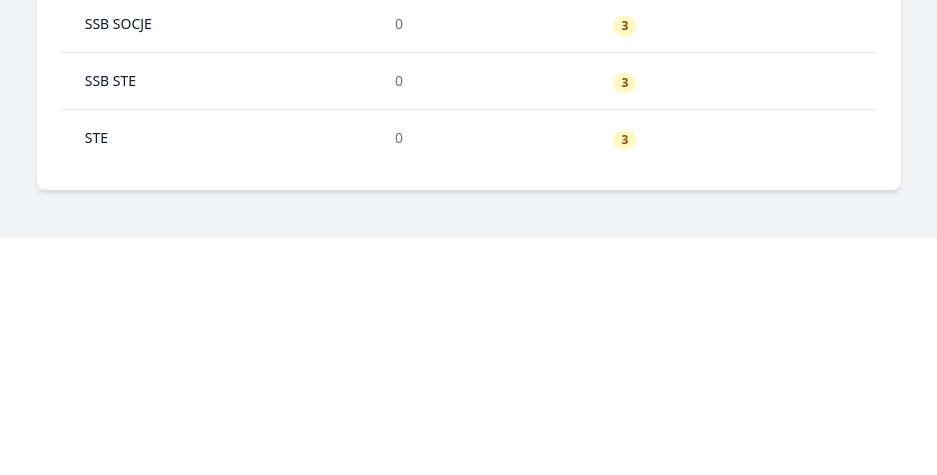
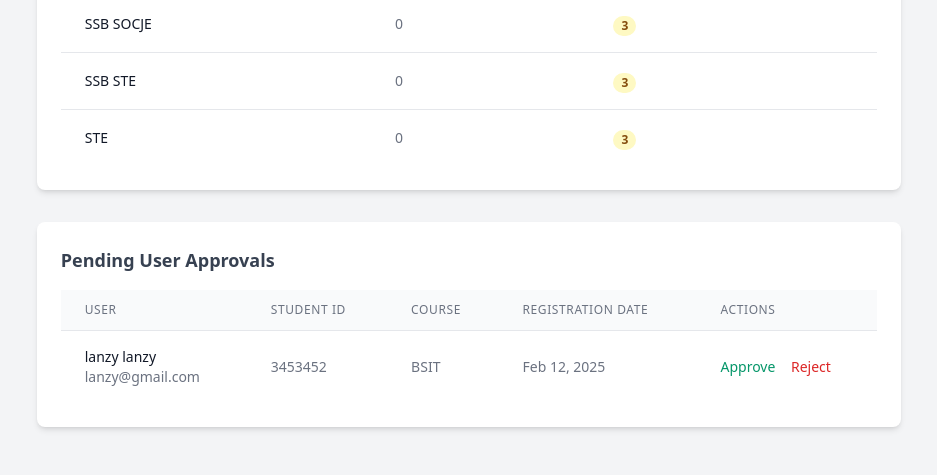
Before and after one commit to lanzy-lanzy/clearance, a Django app: page /dashboard/ in a window 1280 px wide. Shown: the part 1366-1841 px from the top of the page, without its empty margins (323-1260 px from the left). Before the commit the page ends 1565 px from the top, so only its background shows below. Run offline with Django 5.2, Linux system fonts and the light colour scheme; a user stored in the database is signed in; data comes from the database, SQL or seed files in the repository; both versions use the stored data as it was after the commit; some libraries are stand-ins or nearby versions.

Commit message:
modified:   core/__pycache__/models.cpython-313.pyc 	modified:   core/__pycache__/urls.cpython-313.pyc 	modified:   core/__pycache__/views.cpython-313.pyc 	modified:   core/migrations/0001_initial.py 	modified:   core/migrations/__pycache__/0001_initial.cpython-313.pyc 	new file:   core/migrations/__pycache__/0002_student_approval_admin_student_approval_date_and_more.cpython-313.pyc 	modified:   core/models.py 	modified:   core/urls.py 	modified:   core/views.py 	modified:   db.sqlite3 	modified:   templates/admin/dashboard.html 	modified:   templates/registration/register.html

```diff
--- a/core/models.py
+++ b/core/models.py
@@ -104,6 +104,9 @@ class Student(models.Model):
     created_at = models.DateTimeField(auto_now_add=True)
     program_chair = models.ForeignKey(ProgramChair, on_delete=models.SET_NULL, null=True, blank=True, related_name="students")
     dormitory_owner = models.ForeignKey(Staff, on_delete=models.SET_NULL, null=True, blank=True, related_name="students_dorm", limit_choices_to={'is_dormitory_owner': True})
+    is_approved = models.BooleanField(default=False)
+    approval_date = models.DateTimeField(null=True, blank=True)
+    approval_admin = models.ForeignKey(User, on_delete=models.SET_NULL, null=True, blank=True, related_name='approved_students')
 
     @property
     def full_name(self):
@@ -111,6 +114,13 @@ class Student(models.Model):
 
     def __str__(self):
             return f"{self.full_name} ({self.student_id})"
+
+    def approve_student(self, admin_user):
+        """Approve a student's registration"""
+        self.is_approved = True
+        self.approval_date = timezone.now()
+        self.approval_admin = admin_user
+        self.save()
 
     def create_clearance_requests(self):
             """Creates clearance requests for all required offices, including Dormitory if boarder."""
--- a/core/urls.py
+++ b/core/urls.py
@@ -40,4 +40,8 @@ urlpatterns = [
   path('dashboard/users/edit/<int:user_id>/', views.admin_edit_user, name='admin_edit_user'),
   path('dashboard/offices/', views.admin_offices, name='admin_offices'),
   path('dashboard/clearances/', views.admin_clearances, name='admin_clearances'),
+
+  # Admin approval URLs
+  path('approve-user/<int:user_id>/', views.approve_user, name='approve_user'),
+  path('reject-user/<int:user_id>/', views.reject_user, name='reject_user'),
 ]
--- a/core/views.py
+++ b/core/views.py
@@ -172,13 +172,14 @@ def register_view(request):
                 messages.error(request, "Boarder students must select a dormitory owner!")
                 return redirect('register')
 
-            # Create user
+            # Create user with is_active=False (pending approval)
             user = User.objects.create_user(
                 username=username,
                 email=email,
                 password=password,
                 first_name=first_name,
-                last_name=last_name
+                last_name=last_name,
+                is_active=False  # Set user as inactive until approved
             )
 
             # Create student profile with program chair assignment
@@ -188,7 +189,8 @@ def register_view(request):
                 course=course,
                 year_level=int(year_level),
                 is_boarder=is_boarder,
-                program_chair_id=program_chair_id  # Assign program chair using ID
+                program_chair_id=program_chair_id,  # Assign program chair using ID
+                is_approved=False  # Set initial approval status
             )
 
             # If student is a boarder and dormitory owner is selected, assign it
@@ -209,20 +211,9 @@ def register_view(request):
                     messages.error(request, "Selected dormitory owner not found!")
                     return redirect('register')
 
-            # Create clearance requests for the student
-            student.create_clearance_requests()
+            messages.success(request, "Registration successful! Please wait for admin approval before logging in.")
+            return redirect('login')
 
-            # Create clearance record
-            Clearance.objects.create(student=student)
-
-            # Login the user
-            login(request, user)
-            messages.success(request, "Registration successful! Welcome to the clearance system.")
-            return redirect('student_dashboard')
-
-        except IntegrityError:
-            messages.error(request, "Registration failed. Please try again with different information.")
-            return redirect('register')
         except Exception as e:
             if 'user' in locals():
                 user.delete()
@@ -239,6 +230,7 @@ def register_view(request):
         'program_chairs': program_chairs,
         'dormitory_owners': dormitory_owners,
     })
+
 from django.shortcuts import render, redirect
 from django.contrib.auth import authenticate, login
 from django.contrib import messages
@@ -251,27 +243,31 @@ def login_view(request):
         user = authenticate(request, username=username, password=password)
 
         if user is not None:
+            # Check if user is approved
+            if not user.is_active:
+                messages.error(request, "Your account is pending approval. Please wait for admin confirmation.")
+                return redirect('login')
+
+            if hasattr(user, 'student'):
+                if not user.student.is_approved:
+                    messages.error(request, "Your account is pending approval. Please wait for admin confirmation.")
+                    return redirect('login')
+
             login(request, user)
-            try:
-                # Check for staff member first
-                if hasattr(user, 'staff'):
-                    staff = user.staff
-                    if staff.is_dormitory_owner:
-                        return redirect('bh_owner_dashboard')
-                    else:
-                        return redirect('office_dashboard')
-                # Then check other user types
-                elif user.is_staff:
-                    return redirect('admin_dashboard')
-                elif hasattr(user, 'programchair'):
-                    return redirect('program_chair_dashboard')
-                elif hasattr(user, 'student'):
-                    return redirect('student_dashboard')
-                else:
-                    messages.error(request, 'Invalid user type')
-                    return redirect('login')
-            except Staff.DoesNotExist:
-                messages.error(request, 'Staff profile not found')
+
+            # Redirect based on user type
+            if hasattr(user, 'staff'):
+                if user.staff.is_dormitory_owner:
+                    return redirect('bh_owner_dashboard')
+                return redirect('office_dashboard')
+            elif user.is_staff:
+                return redirect('admin_dashboard')
+            elif hasattr(user, 'programchair'):
+                return redirect('program_chair_dashboard')
+            elif hasattr(user, 'student'):
+                return redirect('student_dashboard')
+            else:
+                messages.error(request, 'Invalid user type')
                 return redirect('login')
         else:
             messages.error(request, 'Invalid credentials')
@@ -640,12 +636,19 @@ def admin_dashboard(request):
         messages.error(request, 'You are not authorized to access the admin dashboard.')
         return redirect('login')
 
+    # Get pending approval users - students who are inactive and not approved
+    pending_approvals = User.objects.filter(
+        is_active=False,
+        student__isnull=False,
+        student__is_approved=False
+    ).select_related('student')
+
     context = {
         'total_students': Student.objects.count(),
         'total_staff': Staff.objects.count(),
         'total_program_chairs': ProgramChair.objects.count(),
         'total_offices': Office.objects.count(),
-        'recent_students': Student.objects.select_related('user', 'program_chair').order_by('-created_at')[:5],
+        'pending_approvals': pending_approvals,
         'recent_clearances': Clearance.objects.select_related('student').order_by('-cleared_date')[:5],
         'clearance_stats': {
             'pending': ClearanceRequest.objects.filter(status='pending').count(),
@@ -1159,3 +1162,42 @@ class GenerateReportsView(LoginRequiredMixin, TemplateView):
         response['Content-Disposition'] = f'attachment; filename=report_{timezone.now().strftime("%Y%m%d")}.xlsx'
         wb.save(response)
         return response
+
+
+
+@login_required
+def approve_user(request, user_id):
+    if not request.user.is_staff:
+        messages.error(request, "You don't have permission to approve users.")
+        return redirect('admin_dashboard')
+
+    user = get_object_or_404(User, id=user_id)
+    student = get_object_or_404(Student, user=user)
+
+    if request.method == 'POST':
+        user.is_active = True
+        user.save()
+        student.is_approved = True
+        student.approval_date = timezone.now()
+        student.approval_admin = request.user
+        student.save()
+
+        # Create initial clearance requests
+        student.create_clearance_requests()
+
+        messages.success(request, f"User {user.get_full_name()} has been approved.")
+    return redirect('admin_dashboard')
+
+@login_required
+def reject_user(request, user_id):
+    if not request.user.is_staff:
+        messages.error(request, "You don't have permission to reject users.")
+        return redirect('admin_dashboard')
+
+    user = get_object_or_404(User, id=user_id)
+
+    if request.method == 'POST':
+        # Delete the user and associated student profile
+        user.delete()
+        messages.success(request, "User registration has been rejected and removed.")
+    return redirect('admin_dashboard')
--- a/templates/admin/dashboard.html
+++ b/templates/admin/dashboard.html
@@ -89,8 +89,8 @@
 					<p class="font-medium text-gray-700">{{ clearance.student.full_name }}</p>
 					<p class="text-sm text-gray-500">{{ clearance.student.student_id }}</p>
 				</div>
-				<span class="px-3 py-1 text-sm rounded-full {% if clearance.is_cleared %}bg-emerald-100 text-emerald-800{% else %}bg-yellow-100 text-yellow-800{% endif %}">
-					{% if clearance.is_cleared %}Cleared{% else %}Pending{% endif %}
+				<span class="px-3 py-1 text-sm rounded-full {% if clearance.cleared_date %}bg-emerald-100 text-emerald-800{% else %}bg-yellow-100 text-yellow-800{% endif %}">
+					{% if clearance.cleared_date %}Cleared{% else %}Pending{% endif %}
 				</span>
 			</div>
 			{% endfor %}
@@ -126,4 +126,71 @@
 		</table>
 	</div>
 </div>
+
+<!-- Pending User Approvals -->
+<div class="bg-white rounded-lg shadow-md p-6 mt-8">
+	<h2 class="text-lg font-semibold text-gray-700 mb-4">Pending User Approvals</h2>
+	<div class="overflow-x-auto">
+		<table class="min-w-full divide-y divide-gray-200">
+			<thead>
+				<tr>
+					<th class="px-6 py-3 bg-gray-50 text-left text-xs font-medium text-gray-500 uppercase tracking-wider">User</th>
+					<th class="px-6 py-3 bg-gray-50 text-left text-xs font-medium text-gray-500 uppercase tracking-wider">Student ID</th>
+					<th class="px-6 py-3 bg-gray-50 text-left text-xs font-medium text-gray-500 uppercase tracking-wider">Course</th>
+					<th class="px-6 py-3 bg-gray-50 text-left text-xs font-medium text-gray-500 uppercase tracking-wider">Registration Date</th>
+					<th class="px-6 py-3 bg-gray-50 text-left text-xs font-medium text-gray-500 uppercase tracking-wider">Actions</th>
+				</tr>
+			</thead>
+			<tbody class="bg-white divide-y divide-gray-200">
+				{% for pending_user in pending_approvals %}
+				<tr>
+					<td class="px-6 py-4 whitespace-nowrap">
+						<div class="flex items-center">
+							<div>
+								<div class="text-sm font-medium text-gray-900">
+									{{ pending_user.get_full_name }}
+								</div>
+								<div class="text-sm text-gray-500">
+									{{ pending_user.email }}
+								</div>
+							</div>
+						</div>
+					</td>
+					<td class="px-6 py-4 whitespace-nowrap text-sm text-gray-500">
+						{{ pending_user.student.student_id }}
+					</td>
+					<td class="px-6 py-4 whitespace-nowrap text-sm text-gray-500">
+						{{ pending_user.student.course }}
+					</td>
+					<td class="px-6 py-4 whitespace-nowrap text-sm text-gray-500">
+						{{ pending_user.date_joined|date:"M d, Y" }}
+					</td>
+					<td class="px-6 py-4 whitespace-nowrap text-sm font-medium">
+						<form method="POST" action="{% url 'approve_user' pending_user.id %}" class="inline">
+							{% csrf_token %}
+							<button type="submit" name="action" value="approve"
+									class="text-emerald-600 hover:text-emerald-900 mr-3">
+								Approve
+							</button>
+						</form>
+						<form method="POST" action="{% url 'reject_user' pending_user.id %}" class="inline">
+							{% csrf_token %}
+							<button type="submit" name="action" value="reject"
+									class="text-red-600 hover:text-red-900">
+								Reject
+							</button>
+						</form>
+					</td>
+				</tr>
+				{% empty %}
+				<tr>
+					<td colspan="5" class="px-6 py-4 text-center text-sm text-gray-500">
+						No pending approvals
+					</td>
+				</tr>
+				{% endfor %}
+			</tbody>
+		</table>
+	</div>
+</div>
 {% endblock %}
```
Also changed, not shown: templates/registration/register.html (+12 -0 lines), core/migrations/0001_initial.py, db.sqlite3.
